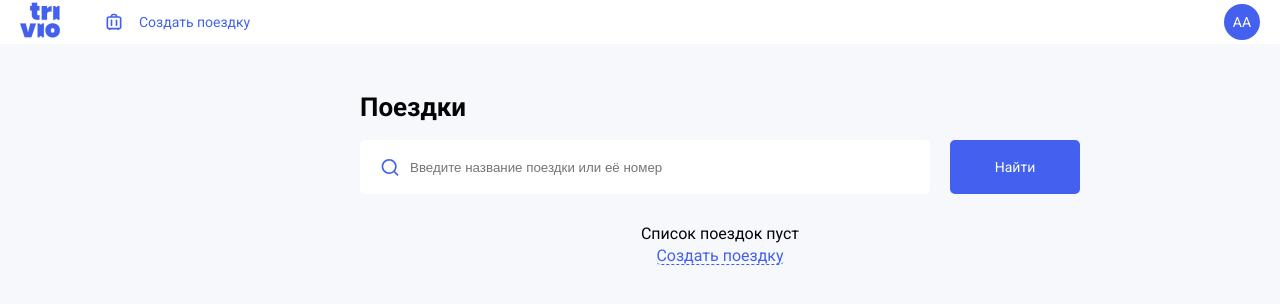
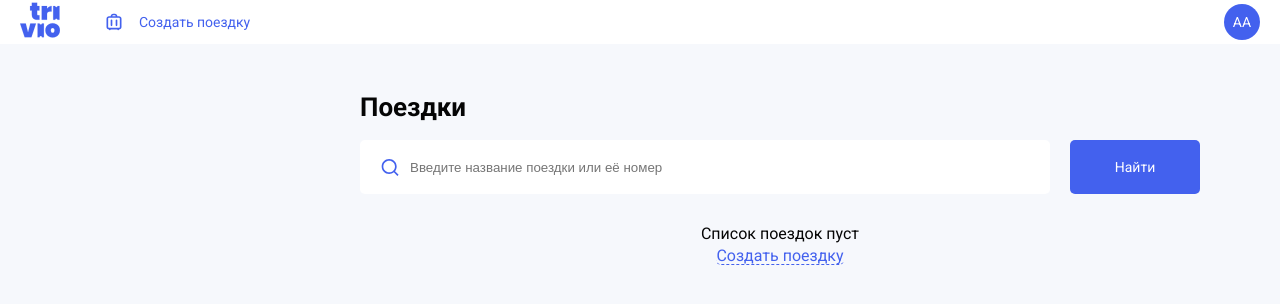
Before and after one commit to ElizavetaLeus/trivio-test, a Vue app: page / in a window 1280 px wide. Shown: the top 304 px of the page. Built offline with nearby package versions, Linux system fonts and the light colour scheme.

Commit message:
поменяла контейнер

```diff
--- a/src/assets/styles/global.css
+++ b/src/assets/styles/global.css
@@ -4,8 +4,11 @@ body {
   background-color: var(--color-gray-light);
 }
 .container {
-  padding-inline: 60px;
-  max-width: 840px;
+  --padding-inline: 60px;
+  --max-width: 840px;
+  --max-width-container: calc(var(--max-width) + var(--padding-inline) * 2);
+  max-width: var(--max-width-container);
   width: 100%;
   margin-inline: auto;
+  padding-inline: var(--padding-inline);
 }
```
